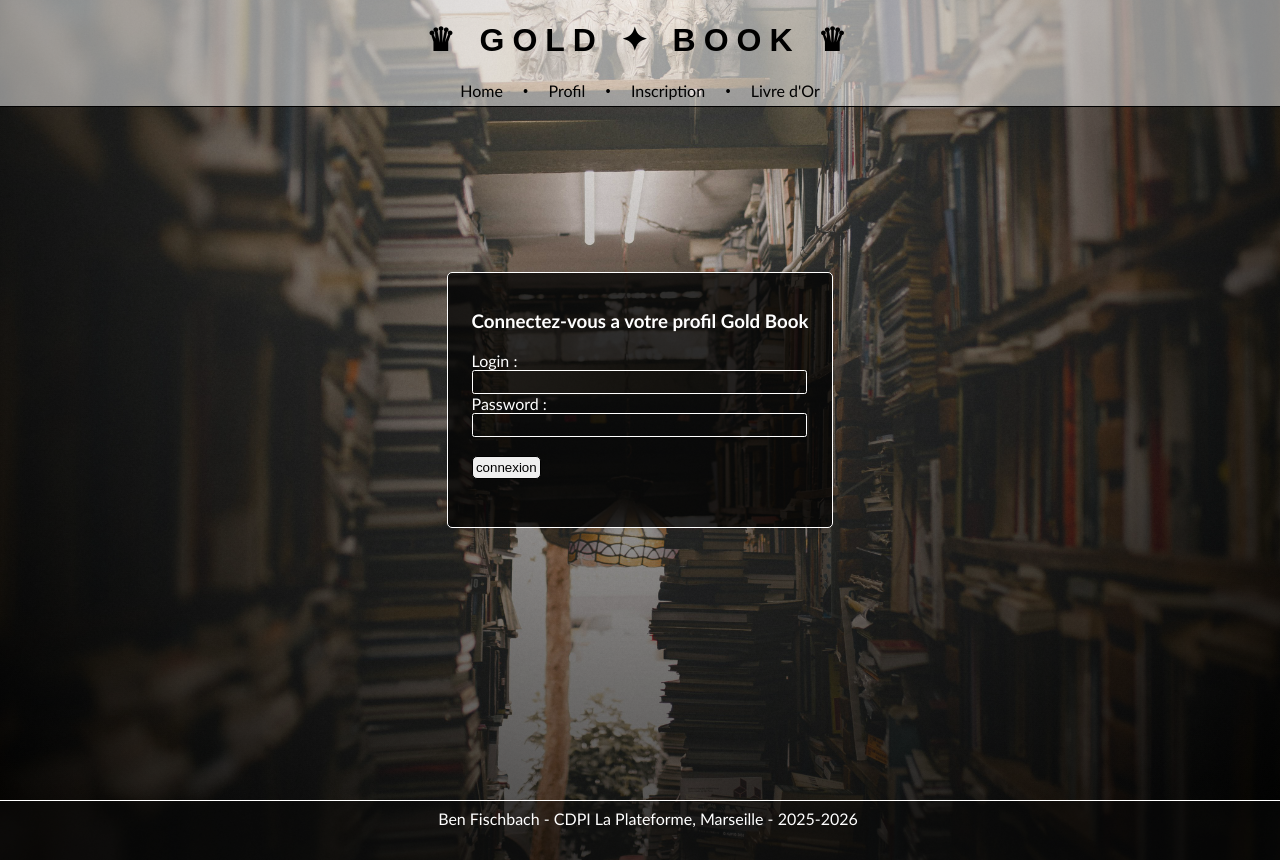
After one commit to benjamin-fischbach/livre-or, a PHP site: page /connexion.php in a window 1280 px wide. The commit adds this page. Run offline with PHP 8.4, Linux system fonts and the light colour scheme; some web fonts are replaced.

Commit message:
connexion form works

```diff
--- a/assets/css/livreor.css
+++ b/assets/css/livreor.css
@@ -151,19 +151,26 @@ footer:hover {
 
     input[type=text] {
       border: solid 1px #fff;
+      color: #fff;
+      background-color: transparent;
       width: 97%;
+      padding: 1%;
       border-radius: 2.5px;
     }
 
     input[type=password] {
       border: solid 1px #fff;
+      color: #fff;
+      background-color: transparent;
       width: 97%;
+      padding: 1%;
       border-radius: 2.5px;
     }
 
     input[type=submit] {
       border: solid 1px #000;
       border-radius: 5px;
+      padding: 1%;
     }
   }
 }
--- /dev/null
+++ b/connexion.php
@@ -0,0 +1,93 @@
+<?php
+
+session_start();
+
+?>
+
+<!DOCTYPE html>
+<html lang="en">
+<head>
+    <meta charset="UTF-8">
+    <meta name="viewport" content="width=device-width, initial-scale=1.0">
+    <link rel="stylesheet" href="./assets/css/livreor.css">
+    <title>Livre d'Or - Inscription</title>
+</head>
+<body>
+
+<header>
+
+<h1>♛ GOLD ✦ BOOK ♛</h1>
+  <nav>
+    <a href="index.php">Home</a>
+    •
+    <a href="profil.php">Profil</a>
+    •
+    <a href="inscription.php">Inscription</a>
+    •
+    <a href="livre-or.php">Livre d'Or</a>
+  </nav>
+  <!-- <a class="active" href="connexion.php">Connexion</a>-->
+  <!-- <a href="connexion.php">commentaire.php</a>-->
+</header>
+
+<article id="inscript-main">
+<div id="inscript-card">
+    <br />
+  <h3>Connectez-vous a votre profil Gold Book</h3>
+    <form method="post" action="connexion.php">
+    <label for="pseudo">Login :</label><br/>
+    <input type="text" name="pseudo"><br/>
+    <label for="password">Password :</label><br/>
+    <input type="password" name="mdp"><br/><br/>
+    <input type="submit" name="connexion" value="connexion">
+  </form>
+  <?php
+  //si le bouton "Connexion" est cliqué
+if(isset($_POST['connexion'])){
+  // on vérifie que le champ "Pseudo" n'est pas vide
+  // empty vérifie à la fois si le champ est vide et si le champ existe belle et bien (is set)
+  if(empty($_POST['pseudo'])){
+    echo "<p class=\"oops\">Le champ \"Login\" est vide.</p>";
+  } else {
+    // on vérifie maintenant si le champ "Mot de passe" n'est pas vide"
+    if(empty($_POST['mdp'])){
+      echo "<p class=\"oops\">Le champ \"Password\" est vide.</p>";
+    } else {
+      // les champs pseudo & mdp sont bien postés et pas vides, on sécurise les données entrées par l'utilisateur
+      //le htmlentities() passera les guillemets en entités HTML, ce qui empêchera en partie, les injections SQL
+      $Pseudo = htmlentities($_POST['pseudo'], ENT_QUOTES, "UTF-8");
+      $MotDePasse = htmlentities($_POST['mdp'], ENT_QUOTES, "UTF-8");
+      //on se connecte à la base de données:
+      $mysqli = mysqli_connect("localhost", "root", "", "livreor");
+      //on vérifie que la connexion s'effectue correctement:
+      if(!$mysqli){
+        echo "<p class=\"oops\">Erreur de connexion à la base de données.</p>";
+      } else {
+        //on fait maintenant la requête dans la base de données pour rechercher si ces données existent et correspondent:
+        //si vous avez enregistré le mot de passe en md5() il vous faudra faire la vérification en mettant mdp = '".md5($MotDePasse)."' au lieu de mdp = '".$MotDePasse."'
+        $Requete = mysqli_query($mysqli,"SELECT * FROM utilisateurs WHERE login = '".$Pseudo."' AND password = '".md5($MotDePasse)."'");
+        //si il y a un résultat, mysqli_num_rows() nous donnera alors 1
+        //si mysqli_num_rows() retourne 0 c'est qu'il a trouvé aucun résultat
+        if(mysqli_num_rows($Requete) == 0) {
+          echo "<p class=\"oops\">Le pseudo ou le mot de passe est incorrect, le compte n'a pas été trouvé.</p>";
+        } else {
+          //on ouvre la session avec $_SESSION:
+          //la session peut être appelée différemment et son contenu aussi peut être autre chose que le pseudo
+          $_SESSION['pseudo'] = $Pseudo;
+          echo "<p class=\"cool\">Vous êtes à présent connecté, ".$Pseudo."  !</p>";
+        }
+      }
+    }
+  }
+}
+?>
+</form>
+</div>
+</article>
+    <footer>
+        Ben Fischbach - CDPI La Plateforme, Marseille - 2025-2026
+    </footer>
+
+</body>
+
+</html>
```
